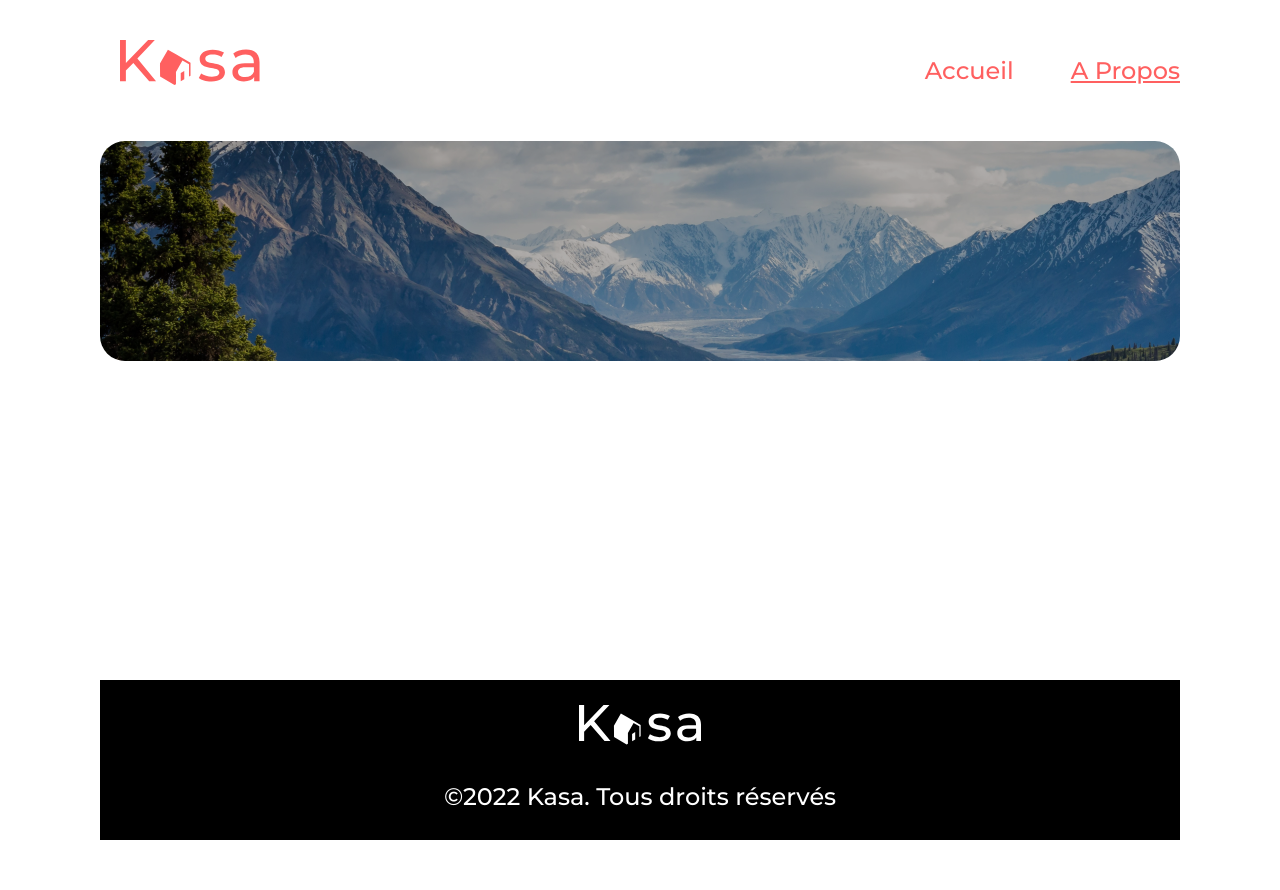
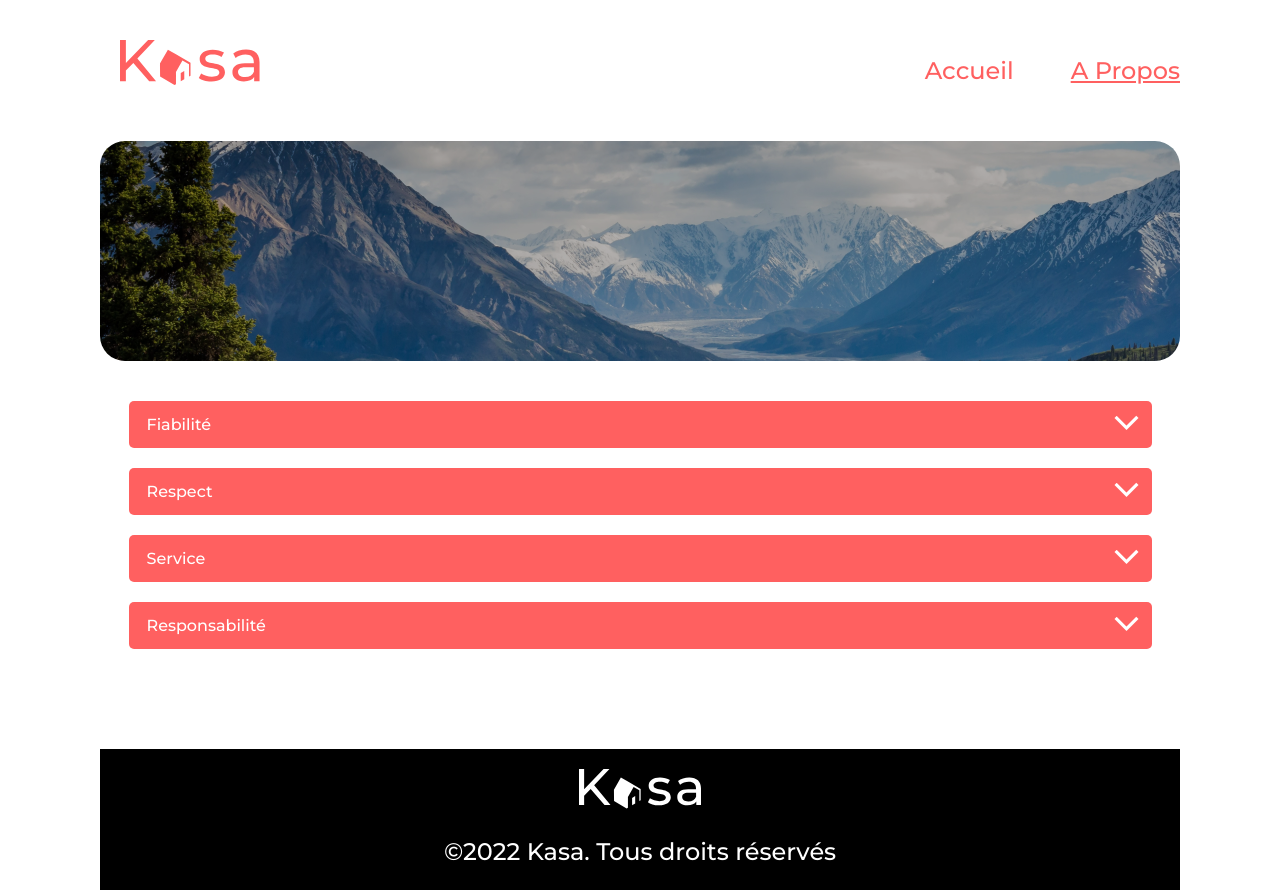
Before and after one commit to melcd238/MelainaDonati_11_07022022, a React (Create React App) app: page /about in a window 1280 px wide. Before the commit the page ends 840 px from the top, so only its background shows below. Built offline with nearby package versions, Linux system fonts and the light colour scheme.

Commit message:
mise en place des dropdowns

```diff
--- /dev/null
+++ b/src/Components/Dropdown/Dropdown.js
@@ -0,0 +1,16 @@
+import React from 'react';
+import classes from '../Dropdown/Dropdown.module.css';
+import arrowback from '../../Images/arrowBack.png'
+
+
+
+function Dropdown (props){
+      return(
+          <div className={classes.dropdown}>
+            <p className={classes.title}>{props.value}</p>
+            <div className={classes.arrow}><img src={arrowback} alt="fleche"></img></div>
+          </div>
+      )
+}
+
+export default Dropdown;
--- /dev/null
+++ b/src/Components/Dropdown/Dropdown.module.css
@@ -0,0 +1,21 @@
+.dropdown{
+    background-color:#FF6060;
+    max-width :1023px;
+    width:100%;
+    height : 47px;
+    border-radius:5px;
+    margin-bottom: 20px;
+    display:flex;
+    justify-content: space-between;
+    align-items:center;
+}
+.title{
+    color: white;
+    padding-left: 18px;
+    font-weight: 500;
+}
+.arrow{
+    width: 20px;
+    height:20px;
+    padding-right:18px;
+}
--- a/src/Containers/APropos/APropos.js
+++ b/src/Containers/APropos/APropos.js
@@ -1,13 +1,20 @@
 import React from 'react';
-import classes from '../APropos/APropos.module.css'
+import classes from '../APropos/APropos.module.css';
 
-import Banner from '../../Components/Banner/Banner'
+import Banner from '../../Components/Banner/Banner';
+import Dropdown from '../../Components/Dropdown/Dropdown'
 
 
-function APropos(){
+function APropos(props){
     return(
         <div className={classes.AProposContainer}>
          <Banner/>
+         <div className={classes.dropdownList}>
+             <Dropdown value="Fiabilité"/>
+             <Dropdown value="Respect"/>
+             <Dropdown value="Service"/>
+             <Dropdown value="Responsabilité"/>
+         </div>
         </div>
     )
 }
--- a/src/Containers/APropos/APropos.module.css
+++ b/src/Containers/APropos/APropos.module.css
@@ -2,3 +2,9 @@
     margin-top:40px;
     margin-bottom:20px;
 }
+.dropdownList{
+    display: flex;
+    flex-direction: column;
+    align-items: center;
+    justify-content: center;
+}
```
Also changed, not shown: src/Images/arrowBack.png (added).
